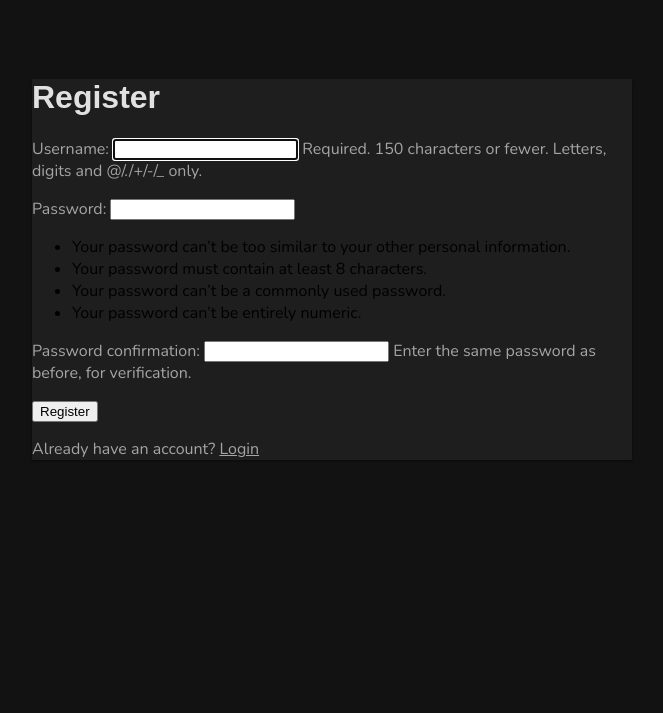
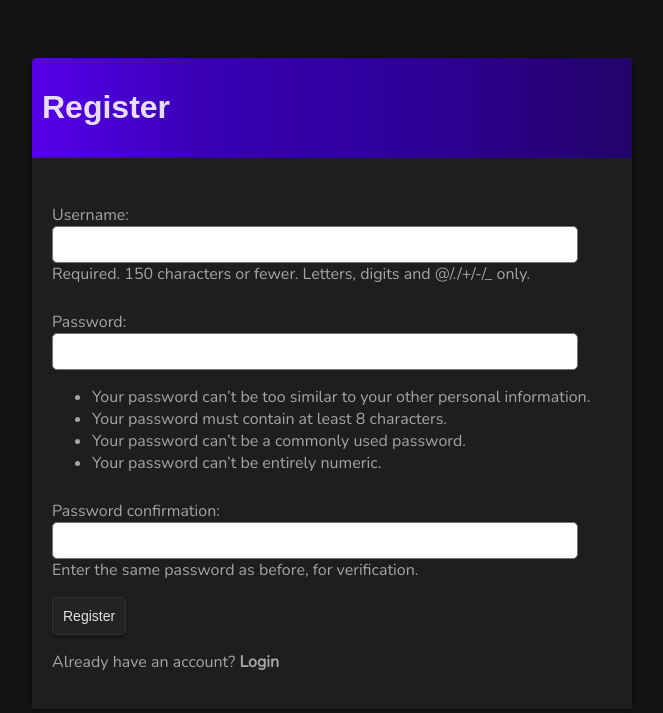
Before and after one commit to idylicaro/Todo-app-django, a Django app: page /register/ in a window 1280 px wide. Shown: the top 713 px of the page, without its empty margins (308-971 px from the left). Run offline with Django 4.2, Linux system fonts and the light colour scheme.

Commit message:
style: change css in wrappers and button and add new css

```diff
--- a/todo_app/base/templates/base/main.html
+++ b/todo_app/base/templates/base/main.html
@@ -11,6 +11,10 @@
     <title>To Do App</title>
 
     <style>
+        a{
+            text-decoration: none;
+            font-weight: 600;
+        }
         body{
             background-color: #121212;
             font-family: 'Nunito', sans-serif;
@@ -21,9 +25,15 @@
             color: rgba(255, 255, 255, 0.87);
         }
 
-        a, p {
+        a, p, li {
             color: rgba(255, 255, 255, 0.6);
         }
+
+        input {
+            outline: none;
+            border: none;
+        }
+
         .container{
             max-width: 600px;
             margin: auto;
@@ -31,19 +41,112 @@
             box-shadow: 0px 1px 1px rgba(0, 0, 0, 0.14), 0px 2px 1px rgba(0, 0, 0, 0.12), 0px 1px 3px rgba(0, 0, 0, 0.2);
         }
 
+        .card-body {
+            padding: 20px;
+        }
+
+        .button {
+            border: 1px solid rgba(255, 255, 255, 0.07);
+            background: linear-gradient(0deg, rgba(255, 255, 255, 0.07), rgba(255, 255, 255, 0.07)), #121212;
+            box-shadow: 0px 2px 2px rgba(0, 0, 0, 0.14), 0px 3px 1px rgba(0, 0, 0, 0.12), 0px 1px 5px rgba(0, 0, 0, 0.2);
+            color: rgba(255, 255, 255, 0.87);
+            padding: 10px;
+            font-size: 14px;
+            border-radius: 5px;
+            cursor: pointer;
+            text-decoration: none;
+        }
+
         .header-bar {
             display: flex;
             justify-content: space-between;
             padding: 10px;
             border-radius: 5px 5px 0 0;
+            color: rgba(255, 255, 255, 0.87);
             background: linear-gradient(90deg, #5600E8 0%, #3700B3 30%, #30009C 60%, #23036A 100%);
         }
-        .header-bar h1 {
-            color: #000000;
+
+        .header-bar h3 {
+            color: rgba(255, 255, 255, 0.6);
         }
-        .header-bar h3 {
-            color: rgba(0, 0, 0, 0.74);
+        .task-wrapper {
+            display: flex;
+            align-items: center;
+            justify-content: space-between;
+            background: linear-gradient(0deg, rgba(255, 255, 255, 0.07), rgba(255, 255, 255, 0.07)), #121212;
+            box-shadow: 0px 2px 2px rgba(0, 0, 0, 0.14), 0px 3px 1px rgba(0, 0, 0, 0.12), 0px 1px 5px rgba(0, 0, 0, 0.2);
+            border-top: 1px solid #121212;
+            overflow: hidden;
+            padding: 20px;
         }
+
+        .task-title {
+            display: flex;
+            padding: 20px;
+        }
+
+        .task-title a {
+            text-decoration: none;
+            color: rgba(255, 255, 255, 0.87);
+            margin-left: 10px;
+        }
+
+        .task-complete-icon {
+            height: 20px;
+            width: 20px;
+            background-color: rgba(105, 192, 105);
+            border-radius: 50%;
+        }
+
+        .task-incomplete-icon {
+            height: 20px;
+            width: 20px;
+            background-color: rgb(218, 218, 218);
+            border-radius: 50%;
+        }
+
+        .delete-link {
+            text-decoration: none;
+            font-weight: 900;
+            color: #B00020;
+            font-size: 42px;
+            line-height: 0;
+        }
+
+        #search-add-wrapper {
+            display: flex;
+            justify-content: space-between;
+            align-items: center;
+            padding: 20px;
+        }
+
+        #add-link {
+            color: #BB86FC;
+            text-decoration: none;
+            font-size: 42px;
+            text-shadow: 1px 1px #3700B3;
+        }
+
+        input[type=text],
+        input[type=password],
+        textarea {
+            border: 1px solid #757575;
+            border-radius: 5px;
+            padding: 10px;
+            width: 90%;
+        }
+
+        label {
+            padding-top: 10px !important;
+            display: block;
+        }
+
+        ::placeholder {
+            font-weight: 300;
+            opacity: 0.5;
+        }
+
+
 
     </style>
 </head>
--- a/todo_app/base/templates/base/register.html
+++ b/todo_app/base/templates/base/register.html
@@ -1,14 +1,18 @@
 {% extends 'base/main.html' %}
 {% block content %}
 
+<div class="header-bar">
     <h1>Register</h1>
+</div>
 
+<div class="card-body">
     <form method="POST" action="">
         {% csrf_token %}
         {{form.as_p}}
-    <input type="submit" value="Register">
+        <input class="button" type="submit" value="Register">
     </form>
 
     <p>Already have an account? <a href="{% url 'login' %}">Login</a></p>
+</div>
 
 {% endblock content %}
--- a/todo_app/base/views.py
+++ b/todo_app/base/views.py
@@ -64,7 +64,7 @@ class TaskCreate(LoginRequiredMixin, CreateView):
     fields = ['title', 'description', 'complete']
     success_url = reverse_lazy('tasks')
 
-    def form_invalid(self, form):
+    def form_valid(self, form):
         form.instance.user = self.request.user
         return super(TaskCreate, self).form_valid(form)
 
```
Also changed, not shown: todo_app/base/templates/base/login.html (+7 -1 lines), todo_app/base/templates/base/task_confirm_delete.html (+11 -6 lines), todo_app/base/templates/base/task_form.html (+12 -6 lines), todo_app/base/templates/base/task_list.html (+25 -22 lines). Lines whose indentation alone changed are shown as unchanged.
